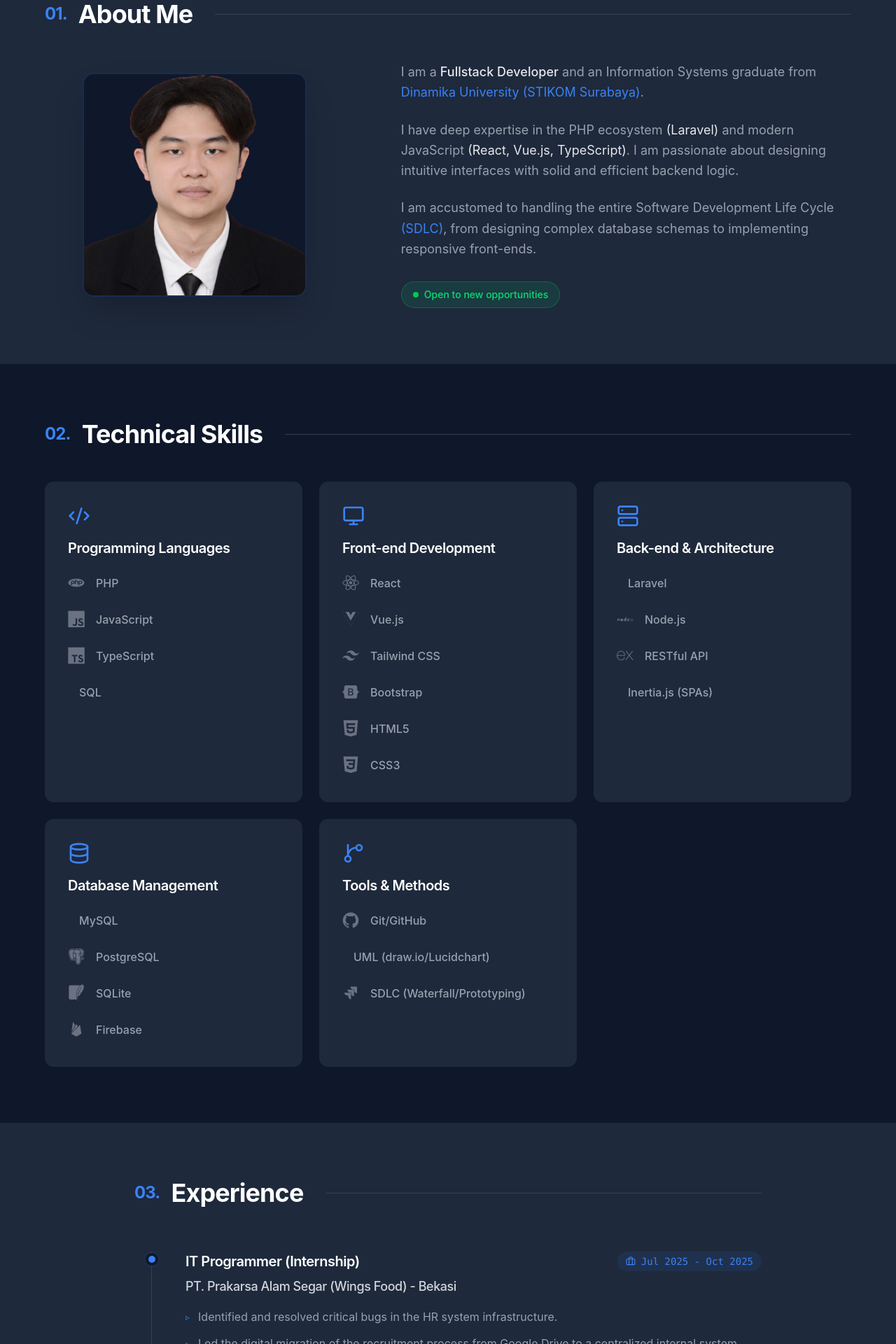
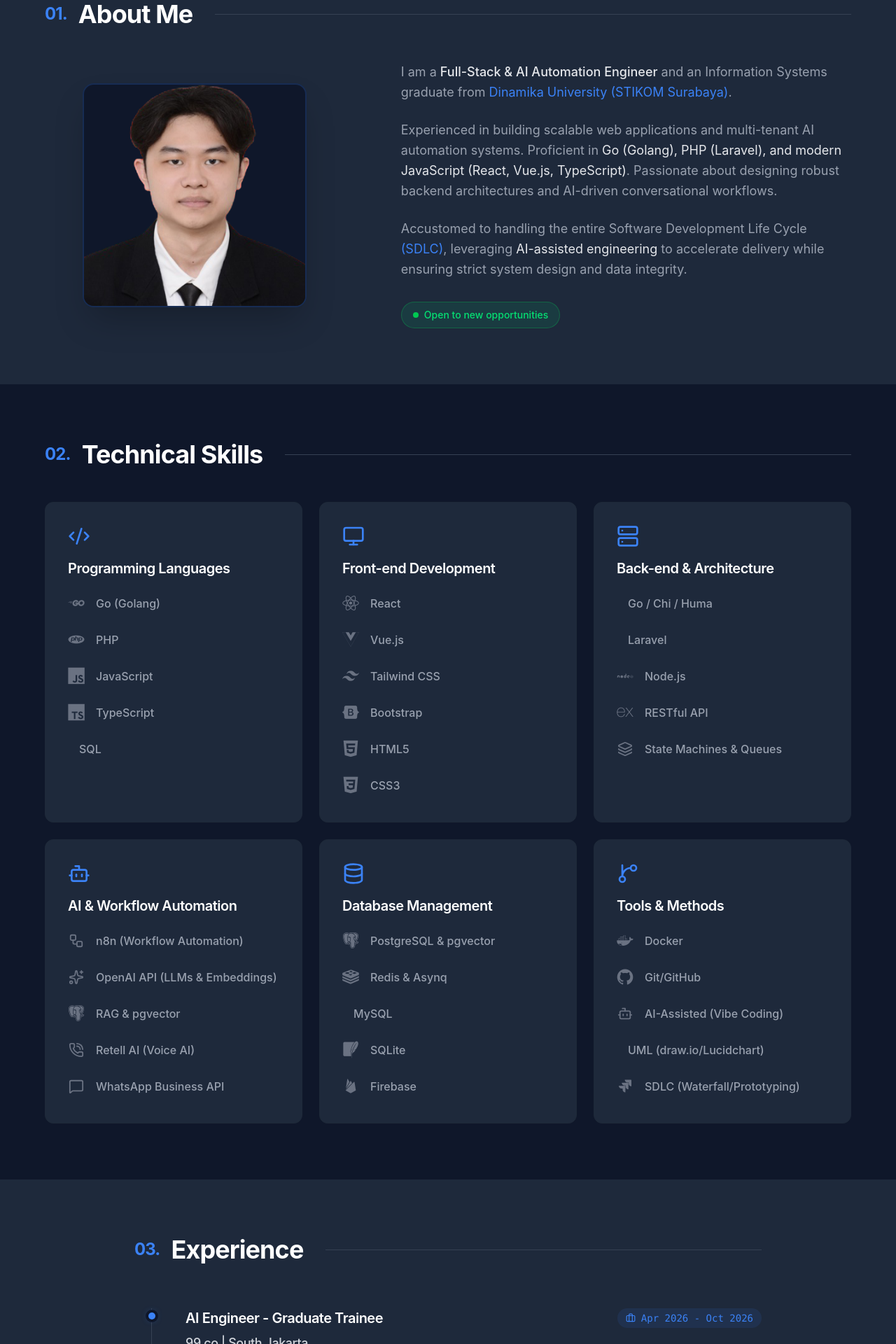
Before and after one commit to erickwinz30/erickwinz30.github.io, a React (Vite) app: page / in a window 1280 px wide. Shown: the part 880-2800 px from the top of the page at 70% size. Built offline with nearby package versions, Linux system fonts and the light colour scheme.

Commit message:
feat: update portfolio with 99.co experience and new CV

```diff
--- a/src/App.tsx
+++ b/src/App.tsx
@@ -4,7 +4,6 @@
 import Skills from "./components/Skills";
 import Experience from "./components/Experience";
 import Projects from "./components/Projects";
-import Certifications from "./components/Certifications";
 import Contact from "./components/Contact";
 
 function App() {
@@ -17,7 +16,6 @@
         <Skills />
         <Experience />
         <Projects />
-        <Certifications />
         <Contact />
       </main>
     </div>
--- a/src/components/About.tsx
+++ b/src/components/About.tsx
@@ -25,7 +25,7 @@
               <p>
                 I am a{" "}
                 <span className="text-gray-200 font-medium">
-                  Fullstack Developer
+                  Full-Stack & AI Automation Engineer
                 </span>{" "}
                 and an Information Systems graduate from{" "}
                 <span className="text-accent">
@@ -40,21 +40,14 @@
                 .
               </p>
               <p>
-                I have deep expertise in the PHP ecosystem{" "}
-                <span className="text-gray-200">(Laravel)</span> and modern
-                JavaScript
-                <span className="text-gray-200">
-                  {" "}
-                  (React, Vue.js, TypeScript)
-                </span>
-                . I am passionate about designing intuitive interfaces with
-                solid and efficient backend logic.
+                Experienced in building scalable web applications and multi-tenant AI automation systems. Proficient in{" "}
+                <span className="text-gray-200">Go (Golang), PHP (Laravel), and modern JavaScript (React, Vue.js, TypeScript)</span>
+                . Passionate about designing robust backend architectures and AI-driven conversational workflows.
               </p>
               <p>
-                I am accustomed to handling the entire Software Development Life
-                Cycle <span className="text-accent">(SDLC)</span>, from
-                designing complex database schemas to implementing responsive
-                front-ends.
+                Accustomed to handling the entire Software Development Life
+                Cycle <span className="text-accent">(SDLC)</span>, leveraging{" "}
+                <span className="text-gray-200">AI-assisted engineering</span> to accelerate delivery while ensuring strict system design and data integrity.
               </p>
             </div>
 
--- a/src/components/Contact.tsx
+++ b/src/components/Contact.tsx
@@ -8,7 +8,7 @@
     >
       <div className="max-w-3xl mx-auto text-center">
         <h3 className="text-sm font-mono text-accent mb-4 tracking-wider">
-          06. What's Next?
+          05. What's Next?
         </h3>
         <h4 className="text-4xl md:text-5xl font-bold text-white mb-6">
           Let's Connect!
@@ -44,7 +44,7 @@
               size={24}
             />
             <span className="text-sm text-gray-400 text-center">
-              +62 851-5543-1948
+              +62 818-5700-17
             </span>
           </div>
           <div className="px-6 flex flex-col items-center group hidden md:flex">
--- a/src/components/Experience.tsx
+++ b/src/components/Experience.tsx
@@ -1,6 +1,19 @@
 import { Briefcase } from "lucide-react";
 
 const experiences = [
+  {
+    period: "Apr 2026 - Oct 2026",
+    role: "AI Engineer - Graduate Trainee",
+    company: "99.co | South Jakarta",
+    descriptions: [
+      "Architected and built a multi-tenant AI automation platform in Go and React, migrating legacy n8n workflows into a high-reliability modular monolith.",
+      "Engineered a hybrid Conversational AI pipeline integrating WhatsApp (Gupshup) and Voice AI (Retell AI) with OpenAI LLMs for multi-stage lead qualification.",
+      "Implemented multi-tenant RAG using PostgreSQL (pgvector) and OpenAI embeddings, ensuring strict tenant-scoped knowledge isolation.",
+      "Designed a deterministic Funnel Engine & State Machine with Redis & Asynq managing 7-stage scheduled follow-ups and night-window gating.",
+      "Engineered CRM WhatsApp Auto-Message subsystem delivering multi-step WhatsApp template sequences with dual provider support and recovery sweepers.",
+      "Shipped a React & TypeScript admin portal for real-time tenant controls, lead retesting, and tele-manager routing.",
+    ],
+  },
   {
     period: "Jul 2025 - Oct 2025",
     role: "IT Programmer (Internship)",
@@ -9,6 +22,16 @@
       "Identified and resolved critical bugs in the HR system infrastructure.",
       "Led the digital migration of the recruitment process from Google Drive to a centralized internal system.",
       "Developed a real-time monitoring dashboard using React.js and Firebase to track the status of applicant documents.",
+    ],
+  },
+  {
+    period: "Aug 2024 - Jan 2025",
+    role: "Full-Stack Developer",
+    company: "Kenzou Drive Thru Car Wash (Self-Employed)",
+    descriptions: [
+      "Designed and engineered a comprehensive car wash management application for administrators and members using the Laravel framework.",
+      "Implemented gamification features, including XP, Badges, and Vouchers, to significantly enhance user engagement and customer loyalty.",
+      "Validated system functionality through Black-box testing and User Acceptance Testing (UAT) to ensure high-quality software delivery.",
     ],
   },
   {
--- a/src/components/Navbar.tsx
+++ b/src/components/Navbar.tsx
@@ -18,7 +18,6 @@
     { name: "Skills", href: "#skills" },
     { name: "Experience", href: "#experience" },
     { name: "Projects", href: "#projects" },
-    { name: "Certifications", href: "#certifications" },
     { name: "Contact", href: "#contact" },
   ];
 
--- a/src/components/Projects.tsx
+++ b/src/components/Projects.tsx
@@ -1,6 +1,15 @@
 import { Folder, ExternalLink, Github } from "lucide-react";
 
 const projects = [
+  {
+    title: "Real-Estate AI Call & Chatbot Platform",
+    description:
+      "An end-to-end conversational AI and lead automation platform built to qualify prospective property buyers and schedule site visits 24/7. Integrates WhatsApp Chatbot and AI Voice Calling to answer project-specific inquiries via multi-tenant RAG, execute deterministic 7-stage scheduled follow-ups, and automate CRM sales outreach.",
+    techStack: ["Go", "PostgreSQL", "pgvector", "Redis", "Asynq", "React", "TypeScript", "OpenAI", "Retell AI", "Gupshup"],
+    githubLink: "",
+    externalLink: "",
+    image: "",
+  },
   {
     title: "Attendance App",
     description:
@@ -49,8 +58,8 @@
   {
     title: "Warehouse Inventory",
     description:
-      "A comprehensive Warehouse Inventory System to streamline stock tracking. Initially built with Laravel MVC architecture and later refactored the frontend using ReactJS.",
-    techStack: ["ReactJS", "Firebase", "Laravel"],
+      "A comprehensive Warehouse Inventory System to streamline stock tracking. Built with Laravel and refactored the frontend to Vue.js, implementing the Safety Stock method to optimize inventory management.",
+    techStack: ["Laravel", "Vue.js"],
     githubLink: "",
     externalLink: "",
     image: "/assets/img/portfolio/bfit-gudang-screenshot/home.png",
--- a/src/components/Skills.tsx
+++ b/src/components/Skills.tsx
@@ -1,11 +1,37 @@
-import { Code2, Monitor, Server, Database, GitBranch } from "lucide-react";
+import React from "react";
+import {
+  Code2,
+  Monitor,
+  Server,
+  Bot,
+  Database,
+  GitBranch,
+  Workflow,
+  Sparkles,
+  PhoneCall,
+  MessageSquare,
+  Layers,
+} from "lucide-react";
+
+interface SkillItem {
+  name: string;
+  icon?: string;
+  iconElement?: React.ReactNode;
+}
+
+interface SkillCategory {
+  title: string;
+  icon: React.ReactNode;
+  skills: SkillItem[];
+}
 
 const Skills = () => {
-  const skillsData = [
+  const skillsData: SkillCategory[] = [
     {
       title: "Programming Languages",
       icon: <Code2 className="text-accent mb-4" size={32} />,
       skills: [
+        { name: "Go (Golang)", icon: "devicon-go-original-wordmark" },
         { name: "PHP", icon: "devicon-php-plain" },
         { name: "JavaScript", icon: "devicon-javascript-plain" },
         { name: "TypeScript", icon: "devicon-typescript-plain" },
@@ -28,18 +54,31 @@
       title: "Back-end & Architecture",
       icon: <Server className="text-accent mb-4" size={32} />,
       skills: [
+        { name: "Go / Chi / Huma", icon: "devicon-go-original" },
         { name: "Laravel", icon: "devicon-laravel-original" },
         { name: "Node.js", icon: "devicon-nodejs-plain-wordmark" },
         { name: "RESTful API", icon: "devicon-express-original" },
-        { name: "Inertia.js (SPAs)", icon: "devicon-inertia-original" },
+        { name: "State Machines & Queues", iconElement: <Layers size={22} /> },
+      ],
+    },
+    {
+      title: "AI & Workflow Automation",
+      icon: <Bot className="text-accent mb-4" size={32} />,
+      skills: [
+        { name: "n8n (Workflow Automation)", iconElement: <Workflow size={22} /> },
+        { name: "OpenAI API (LLMs & Embeddings)", iconElement: <Sparkles size={22} /> },
+        { name: "RAG & pgvector", icon: "devicon-postgresql-plain" },
+        { name: "Retell AI (Voice AI)", iconElement: <PhoneCall size={22} /> },
+        { name: "WhatsApp Business API", iconElement: <MessageSquare size={22} /> },
       ],
     },
     {
       title: "Database Management",
       icon: <Database className="text-accent mb-4" size={32} />,
       skills: [
+        { name: "PostgreSQL & pgvector", icon: "devicon-postgresql-plain" },
+        { name: "Redis & Asynq", icon: "devicon-redis-plain" },
         { name: "MySQL", icon: "devicon-mysql-original" },
-        { name: "PostgreSQL", icon: "devicon-postgresql-plain" },
         { name: "SQLite", icon: "devicon-sqlite-plain" },
         { name: "Firebase", icon: "devicon-firebase-plain" },
       ],
@@ -48,7 +87,9 @@
       title: "Tools & Methods",
       icon: <GitBranch className="text-accent mb-4" size={32} />,
       skills: [
+        { name: "Docker", icon: "devicon-docker-plain" },
         { name: "Git/GitHub", icon: "devicon-github-original" },
+        { name: "AI-Assisted (Vibe Coding)", iconElement: <Bot size={22} /> },
         {
           name: "UML (draw.io/Lucidchart)",
           icon: "devicon-unifiedmodelinglanguage-plain",
@@ -89,10 +130,16 @@
                     className="flex items-center text-gray-400 group/item cursor-default p-2 -mx-2 rounded-xl hover:bg-white/5 hover:-translate-y-1 transition-all duration-300 relative overflow-hidden"
                   >
                     <div className="absolute inset-0 bg-gradient-to-r from-accent/0 via-accent/5 to-transparent translate-x-[-100%] group-hover/item:translate-x-[100%] transition-transform duration-700 pointer-events-none"></div>
-                    <i
-                      className={`${skill.icon} text-2xl mr-4 text-gray-500 group-hover/item:text-accent group-hover/item:scale-125 group-hover/item:rotate-3 transition-all duration-300 relative z-10`}
-                      title={skill.name}
-                    ></i>
+                    {skill.iconElement ? (
+                      <div className="mr-4 text-gray-500 group-hover/item:text-accent group-hover/item:scale-125 transition-all duration-300 relative z-10 flex items-center justify-center w-6 h-6">
+                        {skill.iconElement}
+                      </div>
+                    ) : (
+                      <i
+                        className={`${skill.icon} text-2xl mr-4 text-gray-500 group-hover/item:text-accent group-hover/item:scale-125 group-hover/item:rotate-3 transition-all duration-300 relative z-10`}
+                        title={skill.name}
+                      ></i>
+                    )}
                     <span className="group-hover/item:text-white group-hover/item:translate-x-1 transition-all duration-300 relative z-10 font-medium">
                       {skill.name}
                     </span>
```
Also changed, not shown: src/components/Certifications.tsx (deleted, +0 -45 lines), src/components/Hero.tsx (+5 -5 lines), 4 other files (tests, documents, lock files or other folders).
